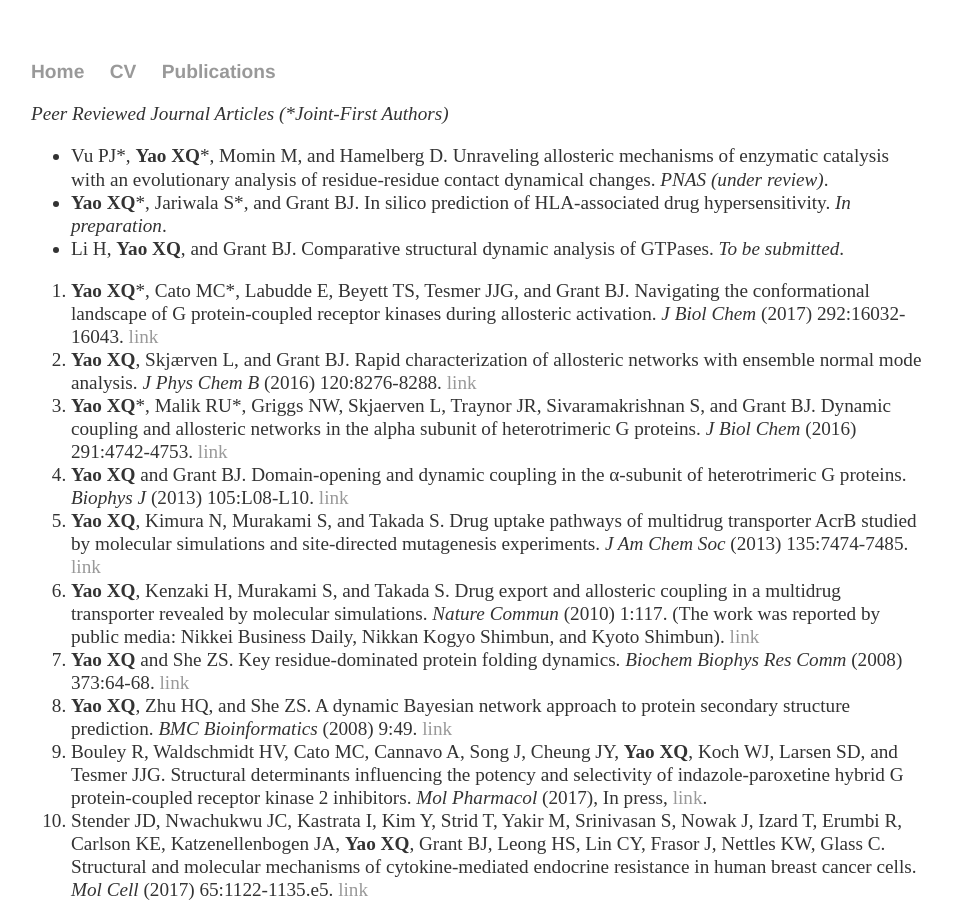
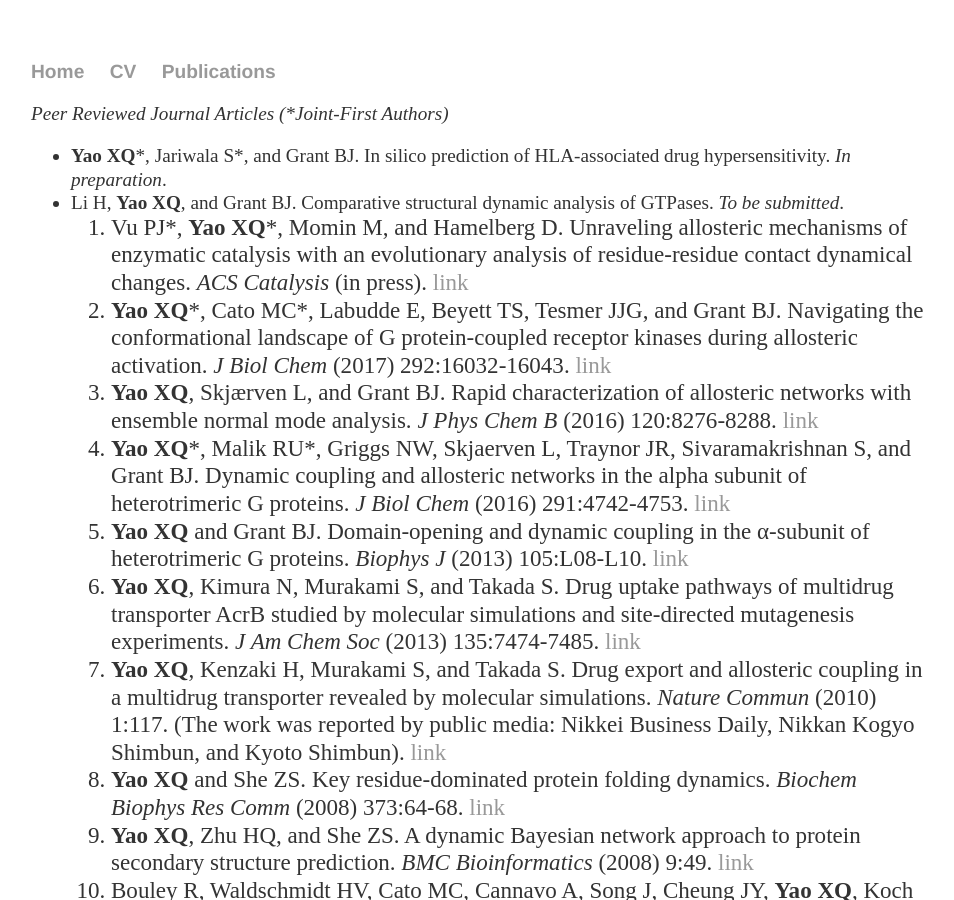
Before and after one commit to xinqyao/xinqyao.github.io, a Jekyll site: the page built from publications/index.md, in a window 1280 px wide and 900 px high. Shown: the whole window, without its empty margins (161-1115 px from the left). Built offline with Jekyll 4.4.1, drawn with Linux system fonts in a browser that asks for light colours.

Commit message:
Update index.md

```diff
--- a/publications/index.md
+++ b/publications/index.md
@@ -4,29 +4,28 @@
 ---
 
 *Peer Reviewed Journal Articles (\*Joint-First Authors)*
-- Vu PJ\*, **Yao XQ**\*, Momin M, and Hamelberg D. Unraveling allosteric mechanisms of enzymatic catalysis with an evolutionary analysis of residue-residue contact dynamical changes. *PNAS (under review)*.
 - **Yao XQ**\*, Jariwala S\*, and Grant BJ. In silico prediction of HLA-associated drug hypersensitivity. *In preparation*.
 - Li H, **Yao XQ**, and Grant BJ. Comparative structural dynamic analysis of GTPases. *To be submitted*.
-
-1.	**Yao XQ**\*, Cato MC\*, Labudde E, Beyett TS, Tesmer JJG, and Grant BJ. Navigating the conformational landscape of G protein-coupled receptor kinases during allosteric activation. *J Biol Chem* (2017) 292:16032-16043. [link](https://doi.org/10.1074/jbc.m117.807461)
-2.	**Yao XQ**, Skjærven L, and Grant BJ. Rapid characterization of allosteric networks with ensemble normal mode analysis. *J Phys Chem B* (2016) 120:8276-8288. [link](http://pubs.acs.org/doi/abs/10.1021/acs.jpcb.6b01991)
-3.	**Yao XQ**\*, Malik RU\*, Griggs NW, Skjaerven L, Traynor JR, Sivaramakrishnan S, and Grant BJ. Dynamic coupling and allosteric networks in the alpha subunit of heterotrimeric G proteins. *J Biol Chem* (2016) 291:4742-4753. [link](http://www.jbc.org/content/291/9/4742)
-4.	**Yao XQ** and Grant BJ. Domain-opening and dynamic coupling in the α-subunit of heterotrimeric G proteins. *Biophys J* (2013) 105:L08-L10. [link](http://www.cell.com/biophysj/abstract/S0006-3495(13)00680-2)
-5.	**Yao XQ**, Kimura N, Murakami S, and Takada S. Drug uptake pathways of multidrug transporter AcrB studied by molecular simulations and site-directed mutagenesis experiments. *J Am Chem Soc* (2013) 135:7474-7485. [link](http://pubs.acs.org/doi/abs/10.1021/ja310548h)
-6.	**Yao XQ**, Kenzaki H, Murakami S, and Takada S. Drug export and allosteric coupling in a multidrug transporter revealed by molecular simulations. *Nature Commun* (2010) 1:117. (The work was reported by public media: Nikkei Business Daily, Nikkan Kogyo Shimbun, and Kyoto Shimbun). [link](https://www.nature.com/articles/ncomms1116)
-7.	**Yao XQ** and She ZS. Key residue-dominated protein folding dynamics. *Biochem Biophys Res Comm* (2008) 373:64-68. [link](http://www.sciencedirect.com/science/article/pii/S0006291X08010978)
-8.	**Yao XQ**, Zhu HQ, and She ZS. A dynamic Bayesian network approach to protein secondary structure prediction. *BMC Bioinformatics* (2008) 9:49. [link](https://bmcbioinformatics.biomedcentral.com/articles/10.1186/1471-2105-9-49)
-9.	Bouley R, Waldschmidt HV, Cato MC, Cannavo A, Song J, Cheung JY, **Yao XQ**, Koch WJ, Larsen SD, and Tesmer JJG. Structural determinants influencing the potency and selectivity of indazole-paroxetine hybrid G protein-coupled receptor kinase 2 inhibitors. *Mol Pharmacol* (2017), In press, [link](https://doi.org/10.1124/mol.117.110130).
-10.	Stender JD, Nwachukwu JC, Kastrata I, Kim Y, Strid T, Yakir M, Srinivasan S, Nowak J, Izard T, Erumbi R, Carlson KE, Katzenellenbogen JA, **Yao XQ**, Grant BJ, Leong HS, Lin CY, Frasor J, Nettles KW, Glass C. Structural and molecular mechanisms of cytokine-mediated endocrine resistance in human breast cancer cells. *Mol Cell* (2017) 65:1122-1135.e5. [link](http://www.cell.com/molecular-cell/abstract/S1097-2765(17)30122-3)
-11.	Nwachukwu JC, Srinivasan S, Bruno NE, Nowak J, Wright NJ, Minutolo F, Rangarajan ES, Izard T, **Yao XQ**, Grant BJ, Kojetin DJ, Elemento O, Katzenellenbogen JA, Nettles KW. systems structural biology analysis of ligand effects on ERα predicts cellular response to environmental estrogens and anti-hormone therapies. *Cell Chem Biol* (2017) 24:35-45. [link](http://www.cell.com/cell-chemical-biology/abstract/S2451-9456(16)30437-8)
-12.	Jariwala S, Skjærven L, **Yao XQ**, and Grant BJ. Investigating protein sequence-structure-dynamics relationships with Bio3D-web. *J Vis Exp* (2017) 125:e55640. [link](https://www.jove.com/video/55640/investigating-protein-sequence-structure-dynamics-relationships-with)
-13.	Skjærven L, Jariwala S, **Yao XQ**, and Grant BJ. Online interactive analysis of protein structure ensembles with Bio3D-web. *Bioinformatics* (2016) 32:3510-3512. [link](https://academic.oup.com/bioinformatics/article-abstract/32/22/3510/2525600/Online-interactive-analysis-of-protein-structure)
-14.	Scarabelli G, Soppina V, **Yao XQ**, Atherton J, Moores C, Verhey K, and Grant BJ. Mapping the processivity determinants of the kinesin-3 motor domain. *Biophys J* (2015) 109:1537-1540. [link](http://www.cell.com/biophysj/abstract/S0006-3495(15)00862-0)
-15.	Skjaerven L, **Yao XQ**, Scarabelli G, and Grant BJ. Integrating protein structural dynamics and evolutionary analysis with Bio3D. *BMC Bioinformatics* (2014) 15:399. [link](https://bmcbioinformatics.biomedcentral.com/articles/10.1186/s12859-014-0399-6)
-16.	Kenzaki H, Koga N, Hori N, Kanada R, Li WF, Okazaki K, **Yao XQ**, and Takada S. CafeMol: a coarse-grained biomolecular simulator for simulating proteins at work. *J Chem Theory Comput* (2011) 7:1979-1989. [link](http://pubs.acs.org/doi/abs/10.1021/ct2001045)
-17.	Gao M, Zhu HQ, **Yao XQ**, and She ZS. Water dynamics clue to key residues in protein folding. *Biochem Biophys Res Comm* (2010) 392:95-99. [link](http://www.sciencedirect.com/science/article/pii/S0006291X10000239)
-18.	Gao M, **Yao XQ**, She ZS, Liu ZR, and Zhu HQ. Intermediate structure and slow hydration water dynamics in protein folding process. *Acta Physico-chimica Sinica* (2010) 26:1998-2006. [link](http://www.whxb.pku.edu.cn/EN/abstract/abstract27136.shtml)
-19.	Kang H, **Yao XQ**, She ZS, and Zhu HQ. Water-protein interplay reveals the specificity of alpha-lytic protease. *Biochem Biophys Res Comm* (2009) 385:165-169. [link](http://www.sciencedirect.com/science/article/pii/S0006291X0900953X)
+1. Vu PJ\*, **Yao XQ**\*, Momin M, and Hamelberg D. Unraveling allosteric mechanisms of enzymatic catalysis with an evolutionary analysis of residue-residue contact dynamical changes. *ACS Catalysis* (in press). [link](http://pubs.acs.org/doi/abs/10.1021/acscatal.7b04263)
+2.	**Yao XQ**\*, Cato MC\*, Labudde E, Beyett TS, Tesmer JJG, and Grant BJ. Navigating the conformational landscape of G protein-coupled receptor kinases during allosteric activation. *J Biol Chem* (2017) 292:16032-16043. [link](https://doi.org/10.1074/jbc.m117.807461)
+3.	**Yao XQ**, Skjærven L, and Grant BJ. Rapid characterization of allosteric networks with ensemble normal mode analysis. *J Phys Chem B* (2016) 120:8276-8288. [link](http://pubs.acs.org/doi/abs/10.1021/acs.jpcb.6b01991)
+4.	**Yao XQ**\*, Malik RU\*, Griggs NW, Skjaerven L, Traynor JR, Sivaramakrishnan S, and Grant BJ. Dynamic coupling and allosteric networks in the alpha subunit of heterotrimeric G proteins. *J Biol Chem* (2016) 291:4742-4753. [link](http://www.jbc.org/content/291/9/4742)
+5.	**Yao XQ** and Grant BJ. Domain-opening and dynamic coupling in the α-subunit of heterotrimeric G proteins. *Biophys J* (2013) 105:L08-L10. [link](http://www.cell.com/biophysj/abstract/S0006-3495(13)00680-2)
+6.	**Yao XQ**, Kimura N, Murakami S, and Takada S. Drug uptake pathways of multidrug transporter AcrB studied by molecular simulations and site-directed mutagenesis experiments. *J Am Chem Soc* (2013) 135:7474-7485. [link](http://pubs.acs.org/doi/abs/10.1021/ja310548h)
+7.	**Yao XQ**, Kenzaki H, Murakami S, and Takada S. Drug export and allosteric coupling in a multidrug transporter revealed by molecular simulations. *Nature Commun* (2010) 1:117. (The work was reported by public media: Nikkei Business Daily, Nikkan Kogyo Shimbun, and Kyoto Shimbun). [link](https://www.nature.com/articles/ncomms1116)
+8.	**Yao XQ** and She ZS. Key residue-dominated protein folding dynamics. *Biochem Biophys Res Comm* (2008) 373:64-68. [link](http://www.sciencedirect.com/science/article/pii/S0006291X08010978)
+9.	**Yao XQ**, Zhu HQ, and She ZS. A dynamic Bayesian network approach to protein secondary structure prediction. *BMC Bioinformatics* (2008) 9:49. [link](https://bmcbioinformatics.biomedcentral.com/articles/10.1186/1471-2105-9-49)
+10.	Bouley R, Waldschmidt HV, Cato MC, Cannavo A, Song J, Cheung JY, **Yao XQ**, Koch WJ, Larsen SD, and Tesmer JJG. Structural determinants influencing the potency and selectivity of indazole-paroxetine hybrid G protein-coupled receptor kinase 2 inhibitors. *Mol Pharmacol* (2017), In press, [link](https://doi.org/10.1124/mol.117.110130).
+11.	Stender JD, Nwachukwu JC, Kastrata I, Kim Y, Strid T, Yakir M, Srinivasan S, Nowak J, Izard T, Erumbi R, Carlson KE, Katzenellenbogen JA, **Yao XQ**, Grant BJ, Leong HS, Lin CY, Frasor J, Nettles KW, Glass C. Structural and molecular mechanisms of cytokine-mediated endocrine resistance in human breast cancer cells. *Mol Cell* (2017) 65:1122-1135.e5. [link](http://www.cell.com/molecular-cell/abstract/S1097-2765(17)30122-3)
+12.	Nwachukwu JC, Srinivasan S, Bruno NE, Nowak J, Wright NJ, Minutolo F, Rangarajan ES, Izard T, **Yao XQ**, Grant BJ, Kojetin DJ, Elemento O, Katzenellenbogen JA, Nettles KW. systems structural biology analysis of ligand effects on ERα predicts cellular response to environmental estrogens and anti-hormone therapies. *Cell Chem Biol* (2017) 24:35-45. [link](http://www.cell.com/cell-chemical-biology/abstract/S2451-9456(16)30437-8)
+13.	Jariwala S, Skjærven L, **Yao XQ**, and Grant BJ. Investigating protein sequence-structure-dynamics relationships with Bio3D-web. *J Vis Exp* (2017) 125:e55640. [link](https://www.jove.com/video/55640/investigating-protein-sequence-structure-dynamics-relationships-with)
+14.	Skjærven L, Jariwala S, **Yao XQ**, and Grant BJ. Online interactive analysis of protein structure ensembles with Bio3D-web. *Bioinformatics* (2016) 32:3510-3512. [link](https://academic.oup.com/bioinformatics/article-abstract/32/22/3510/2525600/Online-interactive-analysis-of-protein-structure)
+15.	Scarabelli G, Soppina V, **Yao XQ**, Atherton J, Moores C, Verhey K, and Grant BJ. Mapping the processivity determinants of the kinesin-3 motor domain. *Biophys J* (2015) 109:1537-1540. [link](http://www.cell.com/biophysj/abstract/S0006-3495(15)00862-0)
+16.	Skjaerven L, **Yao XQ**, Scarabelli G, and Grant BJ. Integrating protein structural dynamics and evolutionary analysis with Bio3D. *BMC Bioinformatics* (2014) 15:399. [link](https://bmcbioinformatics.biomedcentral.com/articles/10.1186/s12859-014-0399-6)
+17.	Kenzaki H, Koga N, Hori N, Kanada R, Li WF, Okazaki K, **Yao XQ**, and Takada S. CafeMol: a coarse-grained biomolecular simulator for simulating proteins at work. *J Chem Theory Comput* (2011) 7:1979-1989. [link](http://pubs.acs.org/doi/abs/10.1021/ct2001045)
+18.	Gao M, Zhu HQ, **Yao XQ**, and She ZS. Water dynamics clue to key residues in protein folding. *Biochem Biophys Res Comm* (2010) 392:95-99. [link](http://www.sciencedirect.com/science/article/pii/S0006291X10000239)
+19.	Gao M, **Yao XQ**, She ZS, Liu ZR, and Zhu HQ. Intermediate structure and slow hydration water dynamics in protein folding process. *Acta Physico-chimica Sinica* (2010) 26:1998-2006. [link](http://www.whxb.pku.edu.cn/EN/abstract/abstract27136.shtml)
+20.	Kang H, **Yao XQ**, She ZS, and Zhu HQ. Water-protein interplay reveals the specificity of alpha-lytic protease. *Biochem Biophys Res Comm* (2009) 385:165-169. [link](http://www.sciencedirect.com/science/article/pii/S0006291X0900953X)
 
 *Talks*
 * "Allosteric modulation of G protein-coupled receptor kinase (GRK) activation," Sigtrans Seminar, University of Michigan (2017)
```
